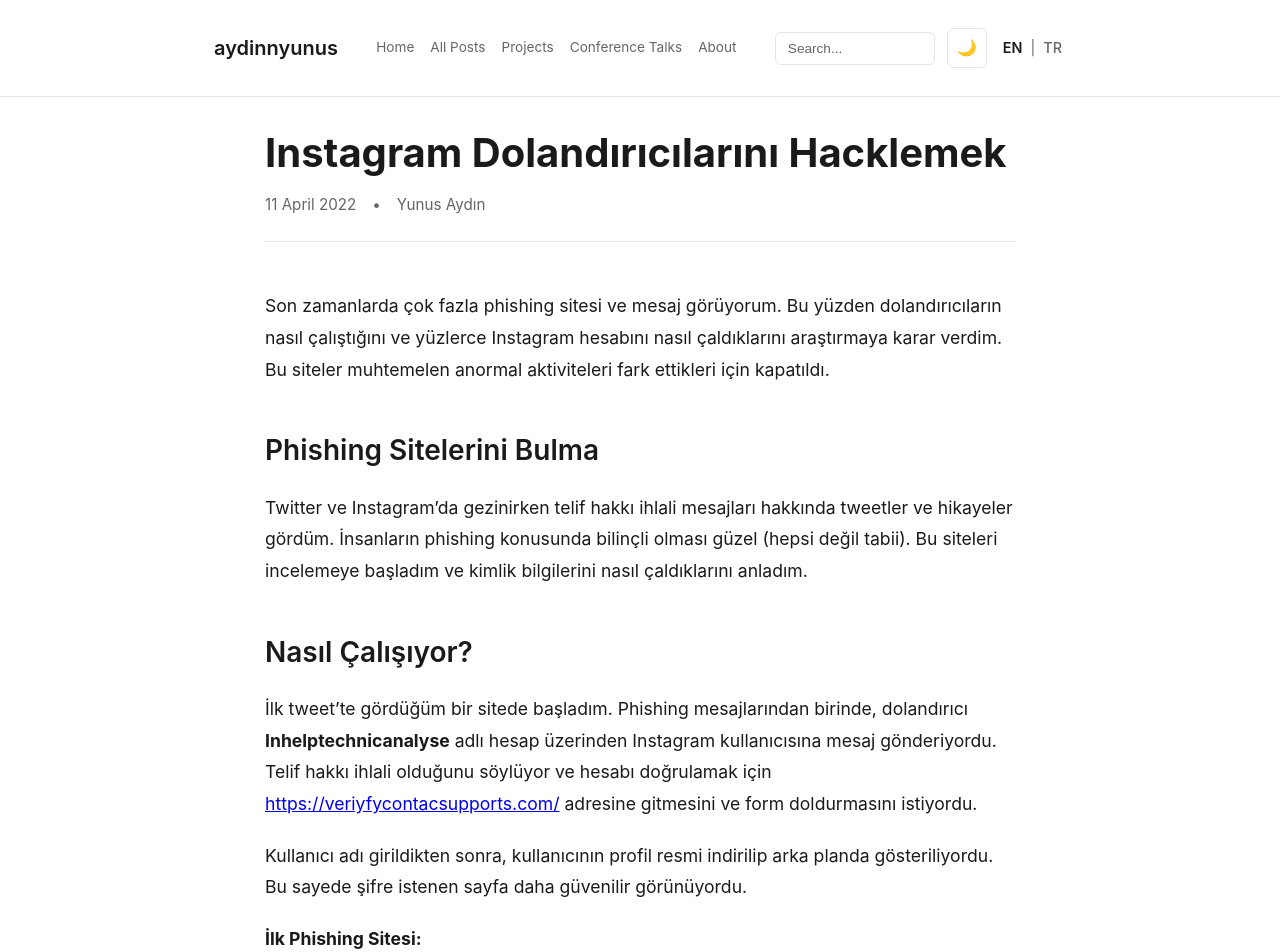
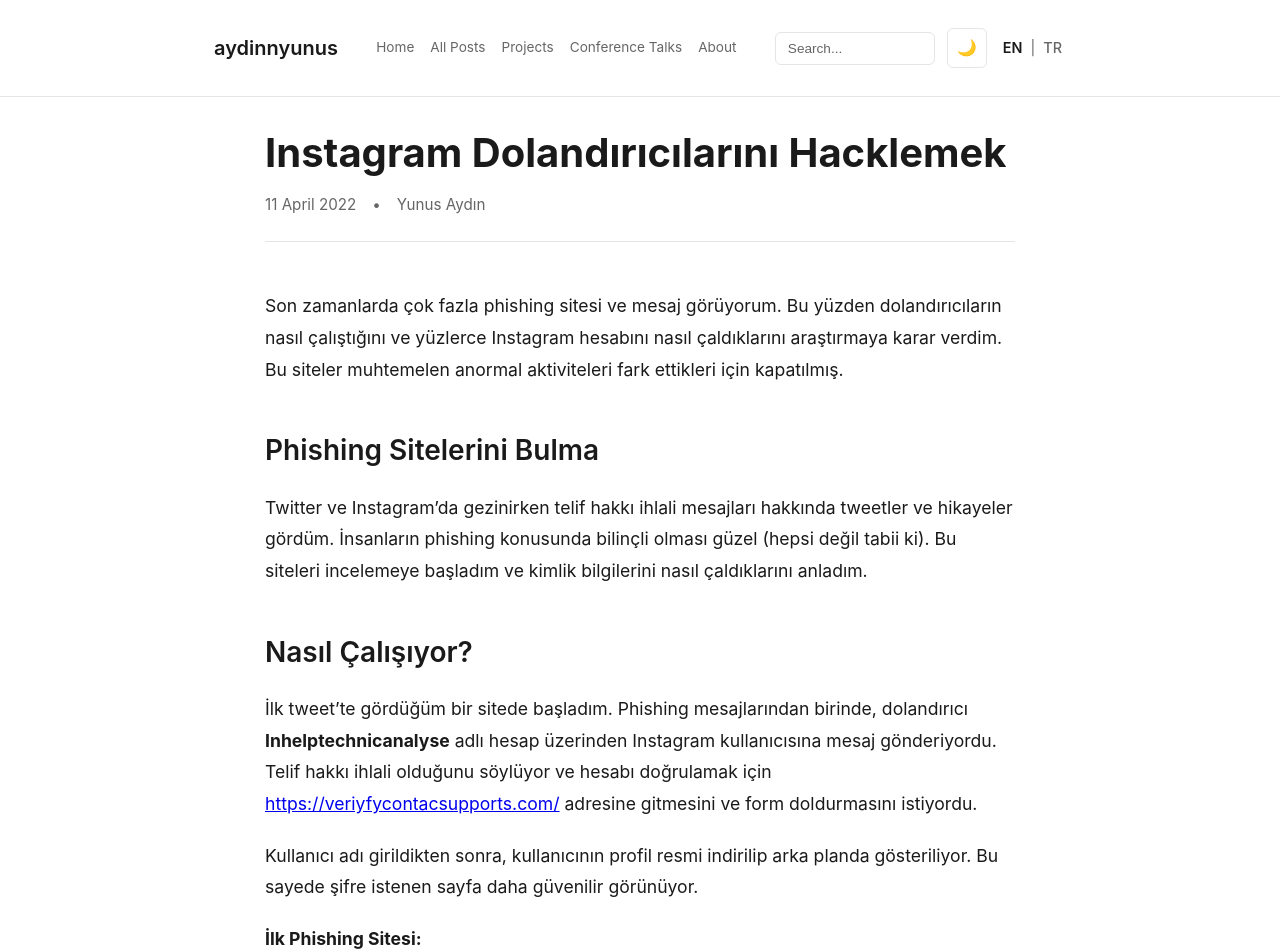
Before and after one commit to aydinnyunus/aydinnyunus.github.io, a Jekyll site: the page built from _posts/2022-04-11-hacking-instagram-scammers-tr.md, in a window 1280 px wide and 1400 px high. Shown: the top 952 px of the window. Built offline with Jekyll 4.4.1, drawn with Linux system fonts in a browser that asks for light colours; some of the changed text lies outside the part shown.

Commit message:
Make Turkish blog post more natural and conversational

```diff
--- a/_posts/2022-04-11-hacking-instagram-scammers-tr.md
+++ b/_posts/2022-04-11-hacking-instagram-scammers-tr.md
@@ -4,22 +4,22 @@
 date: 2022-04-11
 author: Yunus Aydın
 lang: tr
-description: "Instagram phishing dolandırıcılıkları üzerine güvenlik araştırması. Dolandırıcıların phishing siteleri aracılığıyla Instagram hesaplarını nasıl çaldığını ve OSINT teknikleri ile XSS güvenlik açıklarını kullanarak nasıl araştırılacağını öğrenin."
+description: "Instagram phishing dolandırıcılıkları üzerine yaptığım güvenlik araştırması. Dolandırıcıların phishing siteleri aracılığıyla Instagram hesaplarını nasıl çaldığını ve OSINT teknikleri ile XSS güvenlik açıklarını kullanarak nasıl araştırdığımı anlatıyorum."
 keywords: "instagram dolandırıcıları, phishing, OSINT, XSS, güvenlik araştırması, sosyal mühendislik, siber güvenlik, dolandırıcılık araştırması"
 canonical_url: "https://aydinnyunus.github.io/2022/04/11/hacking-instagram-scammers-tr/"
 ---
 
-Son zamanlarda çok fazla phishing sitesi ve mesaj görüyorum. Bu yüzden dolandırıcıların nasıl çalıştığını ve yüzlerce Instagram hesabını nasıl çaldıklarını araştırmaya karar verdim. Bu siteler muhtemelen anormal aktiviteleri fark ettikleri için kapatıldı.
+Son zamanlarda çok fazla phishing sitesi ve mesaj görüyorum. Bu yüzden dolandırıcıların nasıl çalıştığını ve yüzlerce Instagram hesabını nasıl çaldıklarını araştırmaya karar verdim. Bu siteler muhtemelen anormal aktiviteleri fark ettikleri için kapatılmış.
 
 ## Phishing Sitelerini Bulma
 
-Twitter ve Instagram'da gezinirken telif hakkı ihlali mesajları hakkında tweetler ve hikayeler gördüm. İnsanların phishing konusunda bilinçli olması güzel (hepsi değil tabii). Bu siteleri incelemeye başladım ve kimlik bilgilerini nasıl çaldıklarını anladım.
+Twitter ve Instagram'da gezinirken telif hakkı ihlali mesajları hakkında tweetler ve hikayeler gördüm. İnsanların phishing konusunda bilinçli olması güzel (hepsi değil tabii ki). Bu siteleri incelemeye başladım ve kimlik bilgilerini nasıl çaldıklarını anladım.
 
 ## Nasıl Çalışıyor?
 
 İlk tweet'te gördüğüm bir sitede başladım. Phishing mesajlarından birinde, dolandırıcı **Inhelptechnicanalyse** adlı hesap üzerinden Instagram kullanıcısına mesaj gönderiyordu. Telif hakkı ihlali olduğunu söylüyor ve hesabı doğrulamak için [https://veriyfycontacsupports.com/](https://veriyfycontacsupports.com/) adresine gitmesini ve form doldurmasını istiyordu.
 
-Kullanıcı adı girildikten sonra, kullanıcının profil resmi indirilip arka planda gösteriliyordu. Bu sayede şifre istenen sayfa daha güvenilir görünüyordu.
+Kullanıcı adı girildikten sonra, kullanıcının profil resmi indirilip arka planda gösteriliyor. Bu sayede şifre istenen sayfa daha güvenilir görünüyor.
 
 **İlk Phishing Sitesi:**
 
@@ -37,11 +37,11 @@
 
 > [https://twitter.com/om3rcitak/status/1499341391427776520](https://twitter.com/om3rcitak/status/1499341391427776520)
 
-Kullanıcı adı ve şifre girildikten sonra, site e-posta ve şifrenizi de istiyor. Sonra hesabınızda istediklerini yapabiliyorlar. Tüm bu süreç otomatik çalışıyor.
+Kullanıcı adı ve şifre girildikten sonra, site e-posta ve şifrenizi de istiyor. Sonra hesabınızda istediklerini yapabiliyorlar. Tüm bu süreç otomatik olarak çalışıyor.
 
 Dizin brute force için [ffuf](https://github.com/ffuf/ffuf) kullandım, wordlist olarak [SecLists](https://github.com/danielmiessler/SecLists/blob/master/Discovery/Web-Content/directory-list-2.3-medium.txt) kullandım. Ama önemli bir dizin bulamadım. Sonra ilk sayfaya döndüm ve "<h1>a</h1>" gibi bir kullanıcı adı girdim. HTML etiketi çalıştığını görünce, geçerli bir kullanıcı adı ve şifre alanına Blind XSS payload'ı gönderdim. 2-3 saat sonra XSSHunter'da bildirimler geldi. 78.180.5.144 ve 178.246.104.93 IP'leri admin panelini izliyordu. URL rastgele bir string olduğu için [ffuf](https://github.com/ffuf/ffuf) bulamıyordu. Bu linke tıkladım ve kimlik doğrulama yoktu. Phishing sayfasında giriş yapmaya çalışan tüm hesapları görebiliyordum.
 
-2FA açıksa (açık olmalı), script 2FA'yı kapatıyor. Çünkü kurban phishing sayfasına e-posta ve şifre bilgilerini girmiş oluyor.
+2FA açıksa (ki açık olmalı), script 2FA'yı kapatıyor. Çünkü kurban phishing sayfasına e-posta ve şifre bilgilerini girmiş oluyor.
 
 ![](https://miro.medium.com/v2/resize:fit:794/0*bGu8IOfaxouh33b9)
 
@@ -145,7 +145,7 @@
 
 ![Etkilenen kullanıcı sayısı](https://miro.medium.com/v2/resize:fit:624/1*8_K0AVmGJUx3BSSXj63OVA.jpeg)
 
-Bu istatistikler sadece **bir gün** için geçerli. Diğer günleri takip edemedim çünkü siteler kapatıldı.
+Bu istatistikler sadece **bir gün** için geçerli. Diğer günleri takip edemedim çünkü siteler kapatılmış.
 
 Profil resimlerini aldıktan sonra yaş ve cinsiyet bilgilerini tahmin etmek için "age-gender-estimation" aracını kullandım.
 
```
Also changed, not shown: other parts of _posts/2022-04-11-hacking-instagram-scammers-tr.md (+3 -3 lines).
